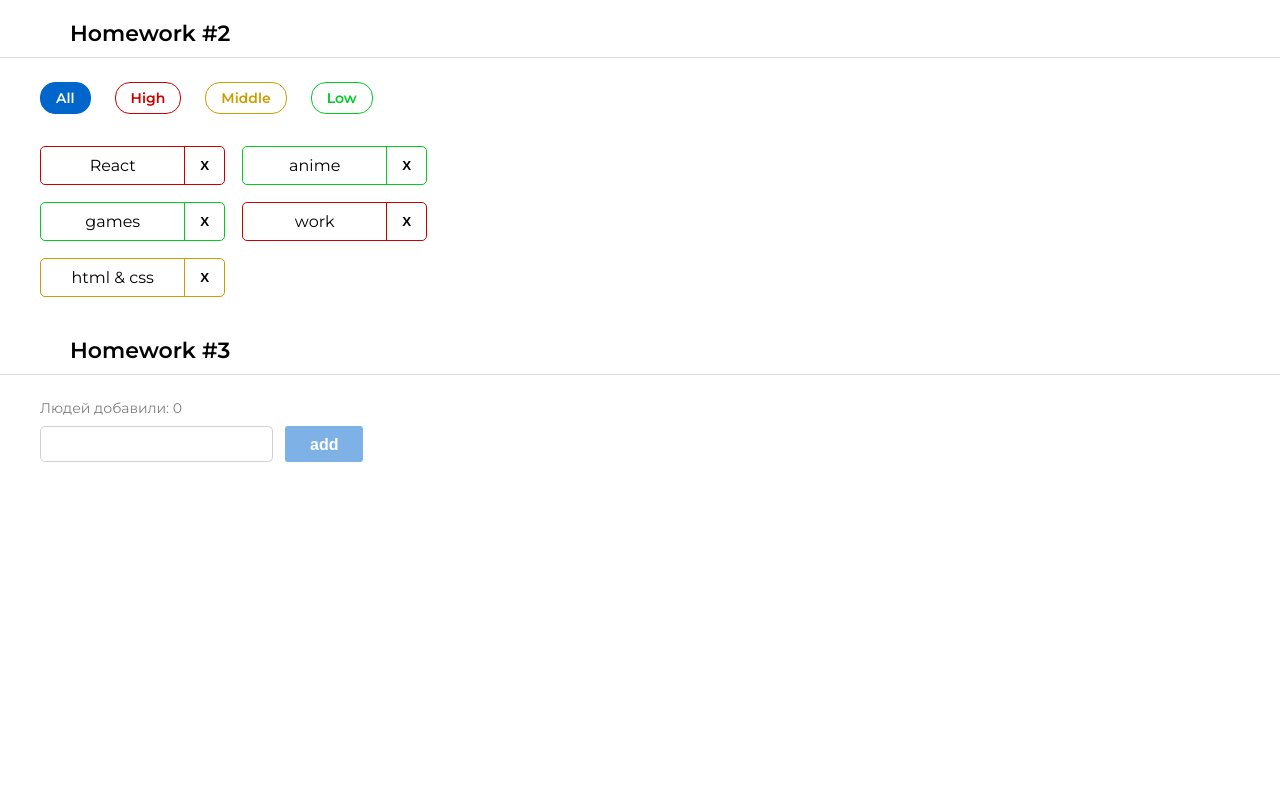
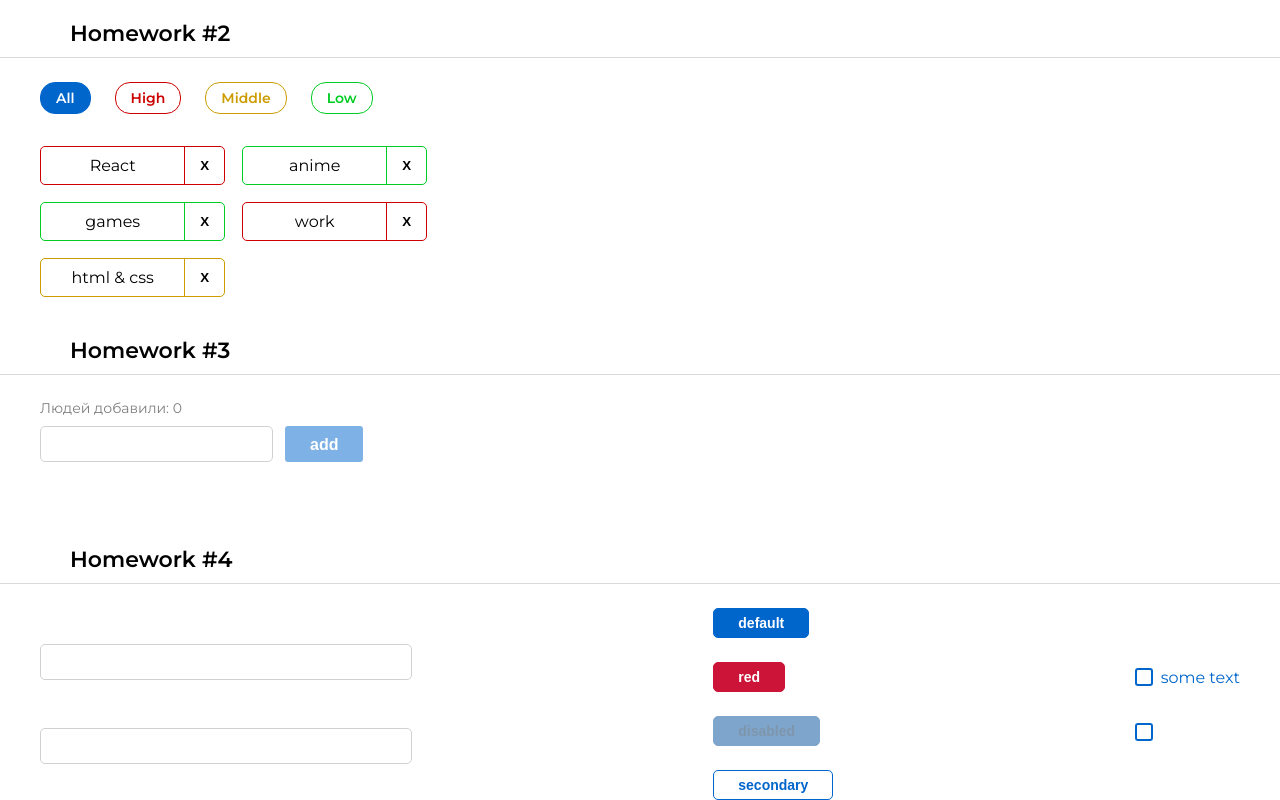
Before and after one commit to EvilNine/homework, a React (Create React App) app: page / in a window 1280 px wide. Shown: the part 370-1170 px from the top of the page. Before the commit the page ends 876 px from the top, so only its background shows below. Built offline with nearby package versions, Linux system fonts and the light colour scheme.

Commit message:
homework 4

```diff
--- a/src/s1-main/App.module.css
+++ b/src/s1-main/App.module.css
@@ -12,6 +12,37 @@
 
     --input-border-color: #D1D1D1;
     --input-border-error-color: #CC0000;
+
+    --btn-primary-bg:               #0066CC;
+    --btn-primary-border:           #0066CC;
+    --btn-primary-color:            #ffffff;
+    --btn-primary-bg-hover:         #0080FF;
+    --btn-primary-color-hover:      #ffffff;
+    --btn-primary-bg-active:        #0059B3;
+    --btn-primary-color-active:     #ffffff;
+
+    --btn-danger-bg:                #CC1439;
+    --btn-danger-border:            #CC1439;
+    --btn-danger-color:             #ffffff;
+    --btn-danger-bg-hover:          #FF1A47;
+    --btn-danger-color-hover:       #ffffff;
+    --btn-danger-bg-active:         #B31232;
+    --btn-danger-color-active:      #ffffff;
+
+    --btn-secondary-bg:             #ffffff;
+    --btn-secondary-border:         #0066CC;
+    --btn-secondary-color:          #0066CC;
+    --btn-secondary-bg-hover:       #C9E5FF;
+    --btn-secondary-color-hover:    #0066CC;
+    --btn-secondary-bg-active:      #C9E5FF;
+    --btn-secondary-color-active:   #0066CC;
+
+    --btn-disabled-bg:              #004D99;
+    --btn-disabled-border:          #004D99;
+    --btn-disabled-color:           #002E5C;
+    --btn-disabled-opacity:         .5;
+
+
 }
 .App {
     --header_height: 60px;
--- a/src/s1-main/App.tsx
+++ b/src/s1-main/App.tsx
@@ -3,6 +3,7 @@ import s from './App.module.css'
 import HW1 from '../s2-homeworks/hw01/HW1'
 import HW2 from "../s2-homeworks/hw02/HW2";
 import HW3 from "../s2-homeworks/hw03/HW3";
+import HW4 from "../s2-homeworks/hw04/HW4";
 
 function App() {
     return (
@@ -11,7 +12,7 @@ function App() {
             {/*раскомментировать по ходу выполнения*/}
             <HW2/>
             <HW3/>
-            {/*<HW4/>*/}
+            <HW4/>
 
             {/*при выполнении дз 5 и более - закомментировать здесь дз 1-4, так как они есть внутри дз 5*/}
             {/*<HW5/>*/}
--- a/src/s2-homeworks/hw03/Greeting.tsx
+++ b/src/s2-homeworks/hw03/Greeting.tsx
@@ -25,7 +25,6 @@ const Greeting: React.FC<GreetingPropsType> = (
         lastUserName,
     } // деструктуризация пропсов
 ) => {
-    console.log(s.input)
     const inputClass = `${s.input} ${error ? s.errorInput : ''}`  // need to fix with (?:)
 
     return (
--- a/src/s2-homeworks/hw04/HW4.tsx
+++ b/src/s2-homeworks/hw04/HW4.tsx
@@ -12,7 +12,7 @@ import Stand from './Stand'
 const HW4 = () => {
     return (
         <div id={'hw4'}>
-            <div className={s2.hwTitle}>Homework #4</div>
+            <div className={s2.hwTitle}><p className={s2.container}>Homework #4</p></div>
             {/*демонстрация возможностей компонент:*/}
             <div className={s2.hw}>
                 <Stand />
--- a/src/s2-homeworks/hw04/common/c1-SuperInputText/SuperInputText.module.css
+++ b/src/s2-homeworks/hw04/common/c1-SuperInputText/SuperInputText.module.css
@@ -1,20 +1,45 @@
 .input:focus {
+    border-color: var(--blue);
+    outline: none;
 }
 
 .input {
+    background-clip: padding-box;
+    background-color: var(--white);
+    border: 1px solid var(--input-border-color);
+    border-radius: 5px;
+    height: 2.25rem;
+    color: var(--dark);
+    display: block;
+    font-size: 1rem;
+    font-weight: 400;
+    line-height: 1.25;
+    padding: .5rem .75rem;
+    resize: none;
+    transition: color .4s cubic-bezier(.445,.05,.55,.95), background-color .4s cubic-bezier(.445,.05,.55,.95), border-color .4s cubic-bezier(.445,.05,.55,.95), box-shadow .4s cubic-bezier(.445,.05,.55,.95), outline-color .4s cubic-bezier(.445,.05,.55,.95);
+    width: 100%;
 }
 
 .inputWrapper {
+    display: flex;
+    flex-wrap: wrap;
+    flex-direction: column-reverse;
+    width: 372px;
 }
 
 .superInput {
 }
 
 .errorInput {
+    border-color: var(--input-border-error-color);
 }
 
 .errorInput:focus {
+    border-color: var(--blue);
 }
 
 .error {
+    font-size: 14px;
+    line-height: 17px;
+    color: var(--danger);
 }
--- a/src/s2-homeworks/hw04/common/c2-SuperButton/SuperButton.module.css
+++ b/src/s2-homeworks/hw04/common/c2-SuperButton/SuperButton.module.css
@@ -1,36 +1,75 @@
 .button {
+    border: 1px solid transparent;
+    color: var(--white);
+    border-radius: 5px;
+    display: inline-block;
+    font-size: .875rem;
+    font-weight: 600;
+    height: 1.875rem;
+    line-height: 1.25;
+    padding: 0.4rem 1.5rem;
+    text-align: center;
+    transition: color .4s cubic-bezier(.445,.05,.55,.95),
+                outline .4s cubic-bezier(.445,.05,.55,.95),
+                background-color .4s cubic-bezier(.445,.05,.55,.95),
+                border-color .4s cubic-bezier(.445,.05,.55,.95),
+                box-shadow .4s cubic-bezier(.445,.05,.55,.95);
+    -webkit-user-select: none;
+    user-select: none;
+    vertical-align: middle;
+    white-space: nowrap;
+    cursor: pointer;
+    outline-offset: 0;
 }
 
-.disabled {
+.default {
+    background-color: var(--btn-primary-bg);
+    border-color: var(--btn-primary-border);
+    color: var(--btn-primary-color);
+}
+.default:hover {
+    background-color: var(--btn-primary-bg-hover);
+    border-color: var(--btn-primary-bg-hover);
+    color: var(--btn-primary-color-hover);
+}
+.default:active {
+    background-color: var(--btn-primary-bg-active);
+    color: var(--btn-primary-color-active);
 }
 
 .secondary {
+    background-color: var(--btn-secondary-bg);
+    border-color: var(--btn-secondary-border);
+    color: var(--btn-secondary-color);
 }
-
-.default {
+.secondary:hover {
+    background-color: var(--btn-secondary-bg-hover);
+    color: var(--btn-secondary-color-hover);
+}
+.secondary:active {
+    background-color: var(--btn-secondary-bg-active);
+    border-color: var(--btn-secondary-bg-active);
+    color: var(--btn-secondary-color-active);
 }
 
 .red {
+    background-color: var(--btn-danger-bg);
+    border-color: var(--btn-danger-border);
+    color: var(--btn-danger-color);
+}
+.red:hover {
+    background-color: var(--btn-danger-bg-hover);
+    border-color: var(--btn-danger-bg-hover);
+    color: var(--btn-danger-color-hover);
+}
+.red:active {
+    background-color: var(--btn-danger-bg-active);
+    color: var(--btn-danger-color-active);
 }
 
-.default:hover {
+.button:disabled, .disabled {
+    background-color: var(--btn-disabled-bg);
+    border-color: var(--btn-disabled-border);
+    color: var(--btn-disabled-color);
+    opacity: var(--btn-disabled-opacity);
 }
-
-.red:hover {
-}
-
-.secondary:hover {
-}
-
-
-.default:active {
-}
-
-.secondary:active {
-}
-
-.red:active {
-}
-
-.button:disabled {
-}
--- a/src/s2-homeworks/hw04/common/c2-SuperButton/SuperButton.tsx
+++ b/src/s2-homeworks/hw04/common/c2-SuperButton/SuperButton.tsx
@@ -17,13 +17,13 @@ const SuperButton: React.FC<SuperButtonPropsType> = (
         ...restProps // все остальные пропсы попадут в объект restProps, там же будет children
     }
 ) => {
-    const finalClassName = s.button
-        // + (disabled
-        //         ? ...
-        //         : xType === 'red'
-        //             ? ...
-        + (className ? ' ' + className : '') // задачка на смешивание классов
-
+    // const finalClassName = s.button
+    //     // + (disabled
+    //     //         ? ...
+    //     //         : xType === 'red'
+    //     //             ? ...
+    //     + (className ? ' ' + className : '') // задачка на смешивание классов
+    const finalClassName = `${s.button} ${disabled ? s.disabled : s.default} ${xType==='red' ? s.red : ''} ${xType==='secondary' ? s.secondary :''} ${className ? className : ''}`
     return (
         <button
             disabled={disabled}
--- a/src/s2-homeworks/hw04/common/c3-SuperCheckbox/SuperCheckbox.tsx
+++ b/src/s2-homeworks/hw04/common/c3-SuperCheckbox/SuperCheckbox.tsx
@@ -28,6 +28,9 @@ const SuperCheckbox: React.FC<SuperCheckboxPropsType> = (
 ) => {
     const onChangeCallback = (e: ChangeEvent<HTMLInputElement>) => {
         // задачка на написание онченджа
+        onChange && onChange(e)
+        onChangeChecked && onChangeChecked(e.currentTarget.checked)
+
 
     }
 
--- a/src/s2-homeworks/hw05/HW5.tsx
+++ b/src/s2-homeworks/hw05/HW5.tsx
@@ -5,7 +5,7 @@ import Pages from './Pages'
 
 /*
 * 1 - в файле Pages.tsx дописать роуты на все страницы
-* 2 - в файле Sidebar.tsx дописать className так чтоб вешался класс s.active когда мы уже на соответствующей странице
+* 2 - в файле Index.tsx дописать className так чтоб вешался класс s.active когда мы уже на соответствующей странице
 * 3 - застилизовать хэдэр и сайдбар в соответствии с дизайном
 * */
 
```
